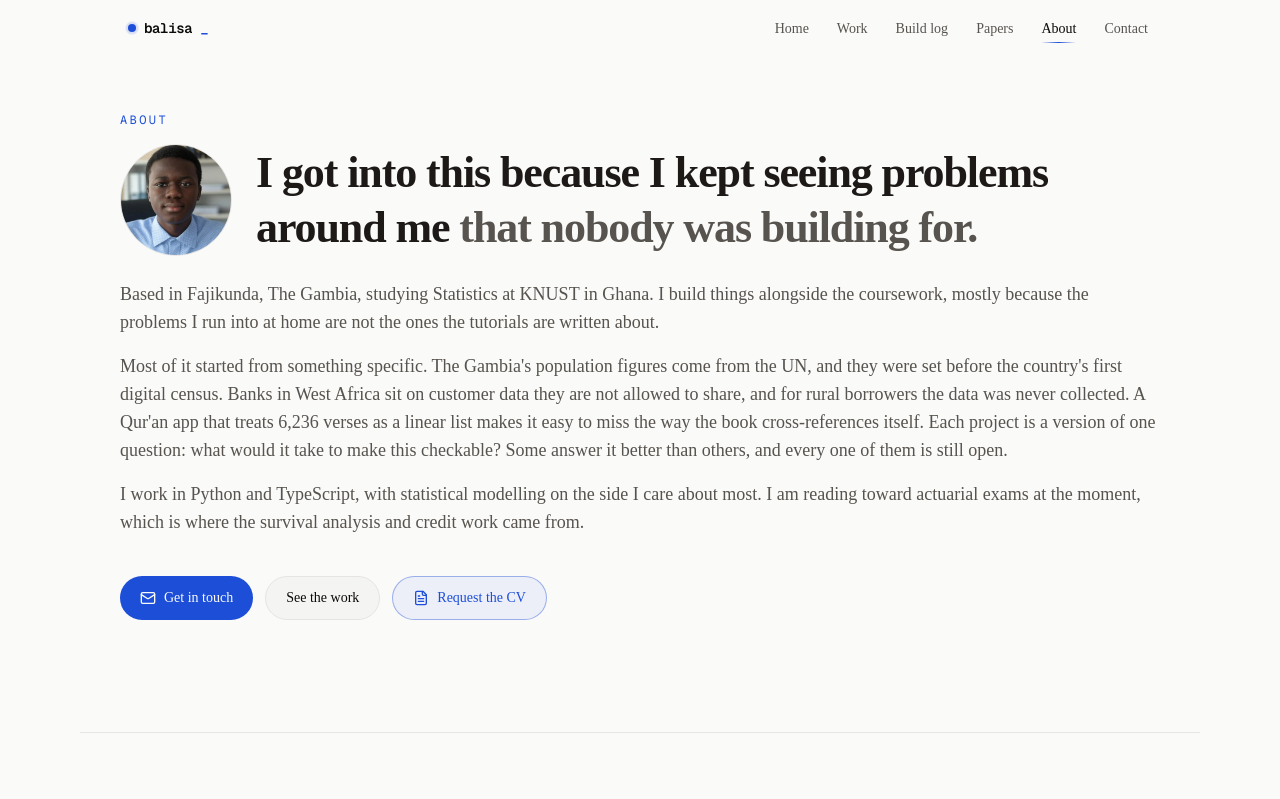
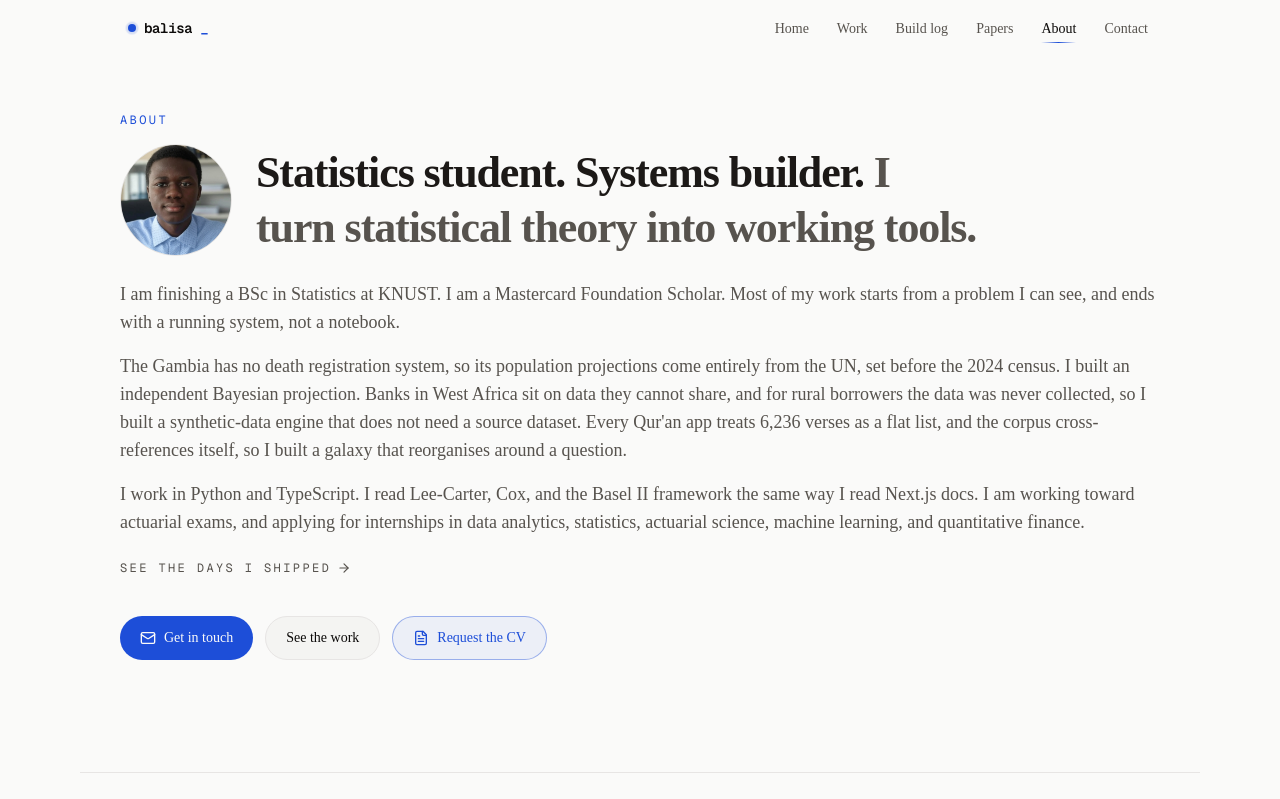
Before and after one commit to Balisa50/Balisa50.github.io, a Next.js app: page /about in a window 1280 px wide. Shown: the top 799 px of the page. Built offline with nearby package versions, Linux system fonts and the light colour scheme.

Commit message:
content: new about copy, grounded identity, build-log link

```diff
--- a/components/About.tsx
+++ b/components/About.tsx
@@ -2,7 +2,7 @@
 
 import Image from "next/image";
 import Link from "next/link";
-import { Mail, FileText } from "lucide-react";
+import { Mail, FileText, ArrowRight } from "lucide-react";
 import { PROFILE } from "@/lib/projects";
 
 export function About() {
@@ -12,16 +12,12 @@ export function About() {
       className="relative mx-auto w-full max-w-shell px-6 sm:px-10 scroll-mt-20 py-20 md:py-28"
       aria-labelledby="about-heading"
     >
-      <div
-        className="flex flex-col items-start gap-4"
-      >
+      <div className="flex flex-col items-start gap-4">
         <span className="font-mono text-xs uppercase tracking-[0.2em] text-cyan">
           About
         </span>
 
-        {/* Photo + heading row */}
         <div className="flex flex-col items-start gap-6 sm:flex-row sm:items-center">
-          {/* Profile photo */}
           <div className="relative h-24 w-24 shrink-0 overflow-hidden rounded-full border border-rule bg-surface shadow-glow-cyan sm:h-28 sm:w-28">
             <Image
               src="/avatar.jpg"
@@ -30,11 +26,9 @@ export function About() {
               className="relative z-10 object-cover object-center"
               sizes="(max-width: 640px) 96px, 112px"
               onError={(e) => {
-                // Hide broken image, fallback initials show through bg
                 (e.currentTarget as HTMLImageElement).style.display = "none";
               }}
             />
-            {/* Initials fallback, sits behind the image, only visible if image fails */}
             <span
               aria-hidden="true"
               className="absolute inset-0 z-0 flex items-center justify-center font-mono text-2xl font-semibold text-cyan/80 select-none"
@@ -47,39 +41,48 @@ export function About() {
             id="about-heading"
             className="text-balance text-[clamp(1.75rem,4vw,2.75rem)] font-semibold leading-tight tracking-tight"
           >
-            I got into this because I kept seeing problems
-            around me{" "}
+            Statistics student. Systems builder.{" "}
             <span className="text-text-secondary">
-              that nobody was building for.
+              I turn statistical theory into working tools.
             </span>
           </h2>
         </div>
 
         <div className="mt-2 space-y-4 text-pretty text-base leading-relaxed text-text-secondary md:text-lg">
           <p>
-            Based in Fajikunda, The Gambia, studying Statistics at KNUST in
-            Ghana. I build things alongside the coursework, mostly because the
-            problems I run into at home are not the ones the tutorials are
-            written about.
+            I am finishing a BSc in Statistics at KNUST. I am a Mastercard
+            Foundation Scholar. Most of my work starts from a problem I can
+            see, and ends with a running system, not a notebook.
           </p>
           <p>
-            Most of it started from something specific. The Gambia&apos;s
-            population figures come from the UN, and they were set before the
-            country&apos;s first digital census. Banks in West Africa sit on
-            customer data they are not allowed to share, and for rural borrowers
-            the data was never collected. A Qur&apos;an app that treats 6,236
-            verses as a linear list makes it easy to miss the way the book
-            cross-references itself. Each project is a version of one question:
-            what would it take to make this checkable? Some answer it better
-            than others, and every one of them is still open.
+            The Gambia has no death registration system, so its population
+            projections come entirely from the UN, set before the 2024 census.
+            I built an independent Bayesian projection. Banks in West Africa
+            sit on data they cannot share, and for rural borrowers the data
+            was never collected, so I built a synthetic-data engine that does
+            not need a source dataset. Every Qur&apos;an app treats 6,236
+            verses as a flat list, and the corpus cross-references itself, so
+            I built a galaxy that reorganises around a question.
           </p>
           <p>
-            I work in Python and TypeScript, with statistical modelling on the
-            side I care about most. I am reading toward actuarial exams at the
-            moment, which is where the survival analysis and credit work came
-            from.
+            I work in Python and TypeScript. I read Lee-Carter, Cox, and the
+            Basel II framework the same way I read Next.js docs. I am working
+            toward actuarial exams, and applying for internships in data
+            analytics, statistics, actuarial science, machine learning, and
+            quantitative finance.
           </p>
         </div>
+
+        <Link
+          href="/build-log"
+          className="group mt-2 inline-flex items-center gap-1.5 font-mono text-xs uppercase tracking-[0.2em] text-text-secondary transition-colors hover:text-ink"
+        >
+          See the days I shipped
+          <ArrowRight
+            className="h-3.5 w-3.5 transition-transform group-hover:translate-x-0.5"
+            aria-hidden="true"
+          />
+        </Link>
 
         <div className="mt-6 flex flex-wrap items-center gap-3">
           <Link
```
